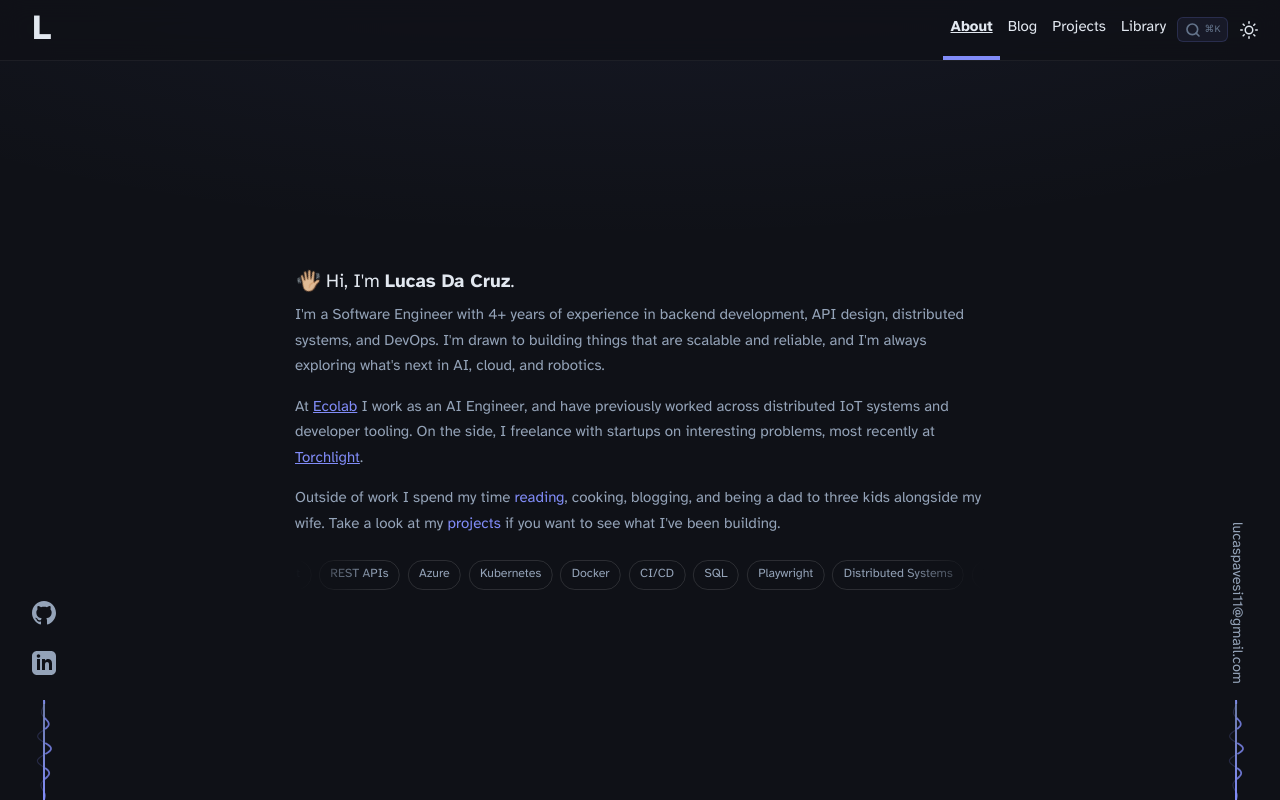
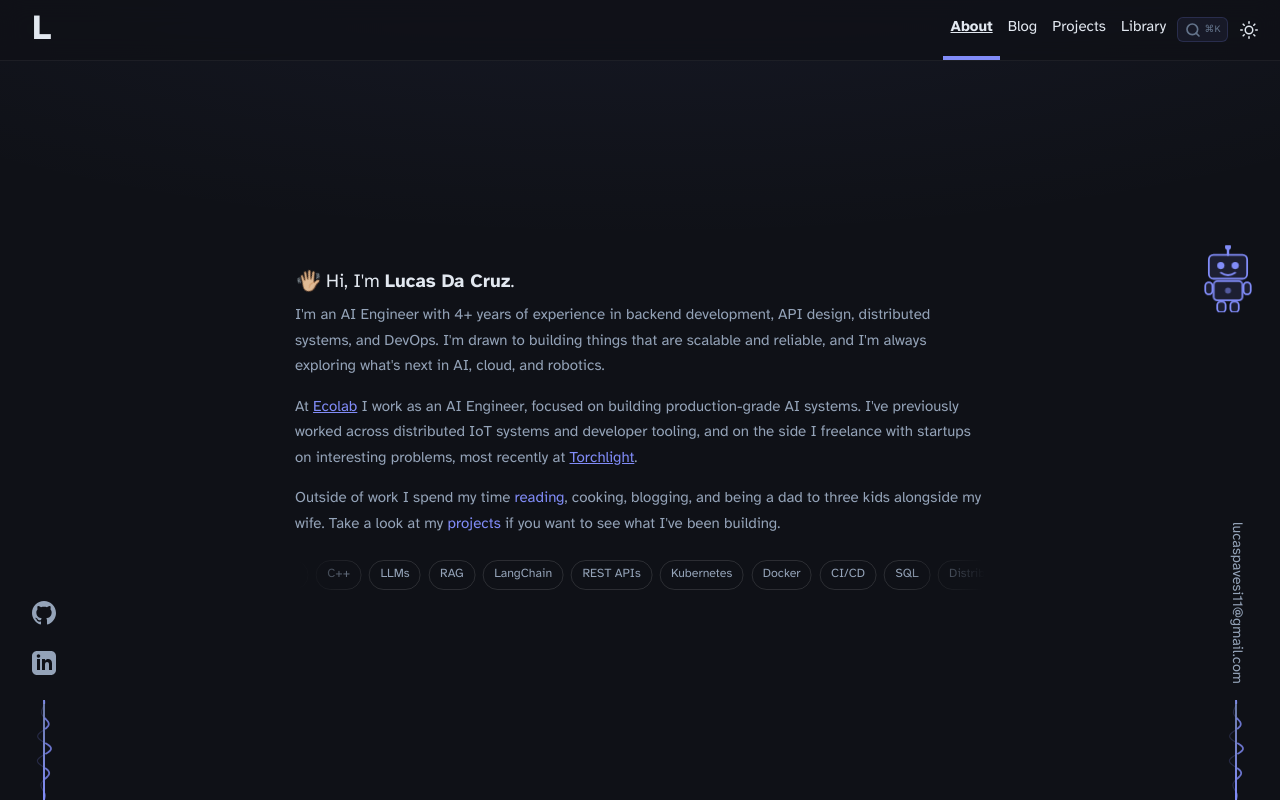
Before and after one commit to ldacruz94/ldacruz94.github.io, an Astro site: page / in a window 1280 px wide. Built offline with nearby package versions, Linux system fonts and the light colour scheme; Astro itself is replaced by a stand-in of ours.

Commit message:
feat: update content and add robot

```diff
--- a/src/components/CommandPalette.astro
+++ b/src/components/CommandPalette.astro
@@ -44,6 +44,11 @@ const items = [
 			<svg id="cp-search-icon" xmlns="http://www.w3.org/2000/svg" width="15" height="15" viewBox="0 0 24 24" fill="none" stroke="currentColor" stroke-width="2.5" stroke-linecap="round" stroke-linejoin="round" aria-hidden="true">
 				<circle cx="11" cy="11" r="8"/><line x1="21" y1="21" x2="16.65" y2="16.65"/>
 			</svg>
+			<svg id="cp-ai-icon" xmlns="http://www.w3.org/2000/svg" width="15" height="15" viewBox="0 0 24 24" fill="currentColor" aria-hidden="true">
+				<path d="M12 2l1.09 3.26L16.5 6.5l-3.41 1.24L12 11l-1.09-3.26L7.5 6.5l3.41-1.24L12 2z"/>
+				<path d="M5 14l.65 1.96L7.6 17l-1.95.65L5 19.6l-.65-1.95L2.4 17l1.95-.65L5 14z"/>
+				<path d="M19 14l.65 1.96L21.6 17l-1.95.65L19 19.6l-.65-1.95L16.4 17l1.95-.65L19 14z"/>
+			</svg>
 			<input id="cp-input" type="text" placeholder="Search pages, posts, projects…" autocomplete="off" spellcheck="false" aria-label="Search" />
 			<button id="cp-close-btn" aria-label="Close palette">Esc</button>
 		</div>
@@ -52,6 +57,7 @@ const items = [
 			<span><kbd>↑</kbd><kbd>↓</kbd> navigate</span>
 			<span><kbd>↵</kbd> open</span>
 			<span><kbd>Esc</kbd> close</span>
+			<span id="cp-ai-badge">✦ AI mode</span>
 		</div>
 	</div>
 </div>
@@ -226,6 +232,28 @@ const items = [
 	html[data-theme="light"] #cp-modal {
 		box-shadow: 0 24px 48px rgba(0, 0, 0, 0.12), 0 0 0 1px rgba(129, 140, 248, 0.08);
 	}
+	#cp-ai-icon {
+		color: var(--accent);
+		flex-shrink: 0;
+		display: none;
+	}
+	#cp-modal.ai-mode #cp-search-icon { display: none; }
+	#cp-modal.ai-mode #cp-ai-icon     { display: block; }
+	#cp-modal.ai-mode {
+		border-color: rgba(129, 140, 248, 0.45);
+		box-shadow: 0 24px 48px rgba(0,0,0,0.55), 0 0 0 1px rgba(129,140,248,0.12), 0 0 24px rgba(129,140,248,0.08);
+	}
+	#cp-ai-badge {
+		margin-left: auto;
+		background: rgba(129, 140, 248, 0.1);
+		border: 1px solid rgba(129, 140, 248, 0.2);
+		border-radius: 4px;
+		padding: 0.1em 0.5em;
+		color: var(--accent);
+		display: none;
+		letter-spacing: 0.02em;
+	}
+	#cp-modal.ai-mode #cp-ai-badge { display: inline; }
 </style>
 
 <script define:vars={{ items }}>
@@ -256,6 +284,7 @@ const items = [
 			overlay.setAttribute('aria-hidden', 'true');
 			selectedIdx = -1;
 			flatItems   = [];
+			document.getElementById('cp-modal')?.classList.remove('ai-mode');
 		}
 
 		window.openCommandPalette = openPalette;
@@ -395,7 +424,73 @@ const items = [
 			}
 		}, { signal });
 
-		input.addEventListener('input',  () => renderResults(input.value), { signal });
+		const STOP_WORDS = new Set(['a','an','the','is','in','on','at','to','for','of','and','or','with','has','have','what','where','when','who','how','show','me','find','get','i','that','this','do','did','does','about','any','all','built','using','use']);
+
+		function tokenize(text) {
+			return text.toLowerCase().split(/\W+/).filter(t => t.length > 1 && !STOP_WORDS.has(t));
+		}
+
+		function scoreItem(item, tokens) {
+			let score = 0;
+			const label = item.label.toLowerCase();
+			const desc  = (item.description || '').toLowerCase();
+			const kw    = (item.keywords    || '').toLowerCase();
+			for (const token of tokens) {
+				if (label.includes(token)) score += 3;
+				if (desc.includes(token))  score += 2;
+				if (kw.includes(token))    score += 2;
+			}
+			return score;
+		}
+
+		function renderAIResults(rawQuery) {
+			const modal = document.getElementById('cp-modal');
+			modal?.classList.add('ai-mode');
+			input.placeholder = 'Ask about my work, projects, writing…';
+			results.innerHTML = '';
+			flatItems   = [];
+			selectedIdx = -1;
+
+			if (!rawQuery.trim()) {
+				const hint = document.createElement('p');
+				hint.className = 'cp-hint';
+				hint.textContent = 'Ask anything about my work, projects, or writing…';
+				results.appendChild(hint);
+				return;
+			}
+
+			const tokens = tokenize(rawQuery);
+			if (tokens.length === 0) return;
+
+			const scored = items
+				.map(item => ({ item, score: scoreItem(item, tokens) }))
+				.filter(({ score }) => score > 0)
+				.sort((a, b) => b.score - a.score)
+				.map(({ item }) => item);
+
+			if (scored.length === 0) {
+				const empty = document.createElement('p');
+				empty.className = 'cp-empty';
+				empty.textContent = `Nothing found for "${rawQuery}"`;
+				results.appendChild(empty);
+				return;
+			}
+
+			appendGroup('Results', scored, rawQuery);
+			if (flatItems.length > 0) setSelected(0);
+		}
+
+		input.addEventListener('input', () => {
+			const val = input.value;
+			const modal = document.getElementById('cp-modal');
+			if (val.startsWith('>')) {
+				renderAIResults(val.slice(1).trimStart());
+			} else {
+				modal?.classList.remove('ai-mode');
+				input.placeholder = 'Search pages, posts, projects…';
+				renderResults(val);
+			}
+		}, { signal });
 		closeBtn?.addEventListener('click', closePalette, { signal });
 		overlay.addEventListener('click', (e) => { if (e.target === overlay) closePalette(); }, { signal });
 	}
--- a/src/components/Header.astro
+++ b/src/components/Header.astro
@@ -1,6 +1,7 @@
 ---
 import HeaderLink from './HeaderLink.astro';
 import CommandPalette from './CommandPalette.astro';
+import RobotBuddy from './RobotBuddy.astro';
 import { HEADER_TITLE } from '../consts';
 import "../styles/header.css";
 ---
@@ -42,6 +43,7 @@ import "../styles/header.css";
 </header>
 
 <CommandPalette />
+<RobotBuddy />
 
 <script>
 function initHeader() {
--- /dev/null
+++ b/src/components/RobotBuddy.astro
@@ -0,0 +1,170 @@
+<div id="robot-buddy" role="button" tabindex="0" aria-label="Robot buddy" transition:persist="robot-buddy">
+	<div id="robot-bubble" class="robot-bubble"></div>
+	<svg viewBox="0 0 40 56" width="48" height="67" xmlns="http://www.w3.org/2000/svg" aria-hidden="true">
+		<!-- Antenna -->
+		<line x1="20" y1="8" x2="20" y2="2" stroke="var(--accent)" stroke-width="2" stroke-linecap="round"/>
+		<circle cx="20" cy="1.5" r="2.5" fill="var(--accent)"/>
+		<!-- Head -->
+		<rect x="4" y="8" width="32" height="20" rx="4"
+			fill="rgba(129,140,248,0.12)" stroke="var(--accent)" stroke-width="1.5"/>
+		<!-- Eyes -->
+		<circle class="robot-eye" cx="14" cy="17" r="3" fill="var(--accent)"/>
+		<circle class="robot-eye" cx="26" cy="17" r="3" fill="var(--accent)" style="animation-delay:0.1s"/>
+		<!-- Mouth -->
+		<path d="M14 23 Q20 27 26 23" stroke="var(--accent)" stroke-width="1.5" fill="none" stroke-linecap="round"/>
+		<!-- Body -->
+		<rect x="8" y="30" width="24" height="16" rx="3"
+			fill="rgba(129,140,248,0.12)" stroke="var(--accent)" stroke-width="1.5"/>
+		<!-- Chest light -->
+		<circle cx="20" cy="38" r="2.5" fill="var(--accent)" opacity="0.7" class="robot-chest"/>
+		<!-- Left arm -->
+		<rect x="1" y="31" width="6" height="10" rx="3"
+			fill="rgba(129,140,248,0.12)" stroke="var(--accent)" stroke-width="1.5"/>
+		<!-- Right arm (waving) -->
+		<g class="robot-arm-right">
+			<rect x="33" y="31" width="6" height="10" rx="3"
+				fill="rgba(129,140,248,0.12)" stroke="var(--accent)" stroke-width="1.5"/>
+		</g>
+		<!-- Legs -->
+		<rect x="11" y="47" width="7" height="9" rx="3"
+			fill="rgba(129,140,248,0.12)" stroke="var(--accent)" stroke-width="1.5"/>
+		<rect x="22" y="47" width="7" height="9" rx="3"
+			fill="rgba(129,140,248,0.12)" stroke="var(--accent)" stroke-width="1.5"/>
+	</svg>
+</div>
+
+<style>
+	#robot-buddy {
+		position: fixed;
+		right: 28px;
+		top: 35%;
+		transform: translateY(-50%);
+		z-index: 8000;
+		cursor: pointer;
+		user-select: none;
+		animation: robot-bob 3s ease-in-out infinite;
+		transition: filter 0.2s ease;
+		display: none;
+	}
+	@media (min-width: 768px) {
+		#robot-buddy { display: block; }
+	}
+	#robot-buddy:hover {
+		filter: brightness(1.25);
+	}
+	#robot-buddy.waving {
+		animation: robot-jump 0.55s ease-out forwards;
+	}
+	@keyframes robot-bob {
+		0%, 100% { transform: translateY(-50%); }
+		50%       { transform: translateY(calc(-50% - 5px)); }
+	}
+	@keyframes robot-jump {
+		0%   { transform: translateY(-50%); }
+		35%  { transform: translateY(calc(-50% - 10px)); }
+		65%  { transform: translateY(calc(-50% - 6px)); }
+		100% { transform: translateY(-50%); }
+	}
+
+	.robot-bubble {
+		position: absolute;
+		top: 50%;
+		right: calc(100% + 10px);
+		transform: translateY(-50%) scale(0.9) translateX(4px);
+		background: var(--bg);
+		border: 1px solid rgba(129, 140, 248, 0.35);
+		border-radius: 8px;
+		padding: 0.45em 0.85em;
+		font-size: 0.75em;
+		font-family: inherit;
+		color: rgb(var(--black));
+		white-space: nowrap;
+		opacity: 0;
+		pointer-events: none;
+		transition: opacity 0.18s ease, transform 0.18s ease;
+		box-shadow: 0 4px 14px rgba(0, 0, 0, 0.25);
+	}
+	.robot-bubble.visible {
+		opacity: 1;
+		transform: translateY(-50%) scale(1) translateX(0);
+	}
+
+	.robot-eye {
+		transform-box: fill-box;
+		transform-origin: 50% 50%;
+		animation: eye-blink 5s ease-in-out infinite;
+	}
+	.robot-chest {
+		animation: chest-pulse 2.5s ease-in-out infinite;
+	}
+	.robot-arm-right {
+		transform-box: fill-box;
+		transform-origin: 50% 0%;
+	}
+	#robot-buddy.waving .robot-arm-right {
+		animation: robot-wave 0.85s ease-in-out;
+	}
+
+	@keyframes eye-blink {
+		0%, 92%, 100% { transform: scaleY(1); }
+		95%, 97%      { transform: scaleY(0.1); }
+	}
+	@keyframes chest-pulse {
+		0%, 100% { opacity: 0.7; }
+		50%      { opacity: 0.25; }
+	}
+	@keyframes robot-wave {
+		0%   { transform: rotate(0deg); }
+		20%  { transform: rotate(-42deg); }
+		40%  { transform: rotate(-18deg); }
+		60%  { transform: rotate(-48deg); }
+		80%  { transform: rotate(-20deg); }
+		100% { transform: rotate(0deg); }
+	}
+</style>
+
+<script>
+	function initRobot() {
+		const robot  = document.getElementById('robot-buddy');
+		const bubble = document.getElementById('robot-bubble');
+		if (!robot || !bubble || (robot as any)._robotInit) return;
+		(robot as any)._robotInit = true;
+
+		const messages = [
+			'Beep boop! 👋',
+			'Hello, human!',
+			'Built by Lucas ⚡',
+			'I run on neural nets ☕',
+			'01001000 01101001',
+			'// TODO: world domination',
+			'Nice to meet you!',
+			'Have you seen my projects?',
+		];
+
+		let msgIndex   = 0;
+		let bubbleTimer: ReturnType<typeof setTimeout> | null = null;
+
+		function showBubble() {
+			bubble!.textContent = messages[msgIndex % messages.length];
+			msgIndex++;
+			bubble!.classList.add('visible');
+			if (bubbleTimer) clearTimeout(bubbleTimer);
+			bubbleTimer = setTimeout(() => bubble!.classList.remove('visible'), 2800);
+		}
+
+		robot.addEventListener('click', () => {
+			robot.classList.remove('waving');
+			void (robot as HTMLElement).offsetWidth;
+			robot.classList.add('waving');
+			setTimeout(() => robot.classList.remove('waving'), 900);
+			showBubble();
+		});
+
+		robot.addEventListener('keydown', (e) => {
+			if (e.key === 'Enter' || e.key === ' ') { e.preventDefault(); robot.click(); }
+		});
+	}
+
+	document.addEventListener('astro:page-load', initRobot);
+	initRobot();
+</script>
--- a/src/pages/index.astro
+++ b/src/pages/index.astro
@@ -8,9 +8,9 @@ import "../styles/about.css";
 import Footer from '../components/Footer.astro';
 
 const stack = [
-	'Python', 'Java', 'TypeScript', 'REST APIs', 'Azure',
-	'Kubernetes', 'Docker', 'CI/CD', 'SQL', 'Playwright',
-	'Distributed Systems', 'IoT', 'AI',
+	'Python', 'Java', 'TypeScript', 'C++', 'LLMs', 'RAG',
+	'LangChain', 'REST APIs', 'Kubernetes', 'Docker',
+	'CI/CD', 'SQL', 'Distributed Systems',
 ];
 ---
 
@@ -26,15 +26,16 @@ const stack = [
 				<h5 class="delay_order1" id="greeting-h5"><span class="wave-emoji">👋🏼</span><span id="typewriter-target"> Hi, I'm <b>Lucas Da Cruz</b>.</span></h5>
 
 				<p class="delay_order2">
-					I'm a Software Engineer with 4+ years of experience in backend development, API design,
+					I'm an AI Engineer with 4+ years of experience in backend development, API design,
 					distributed systems, and DevOps. I'm drawn to building things that are scalable and reliable,
 					and I'm always exploring what's next in AI, cloud, and robotics.
 				</p>
 
 				<p class="delay_order3">
 					At <a class="underline" href="https://www.ecolab.com/" target="_blank">Ecolab</a> I work as an
-					AI Engineer, and have previously worked across distributed IoT systems and developer tooling.
-					On the side, I freelance with startups on interesting problems, most recently at
+					AI Engineer, focused on building production-grade AI systems. I've previously worked across
+					distributed IoT systems and developer tooling, and on the side I freelance with startups on
+					interesting problems, most recently at
 					<a class="underline" href="https://www.torchlight.care/" target="_blank">Torchlight</a>.
 				</p>
 
```
